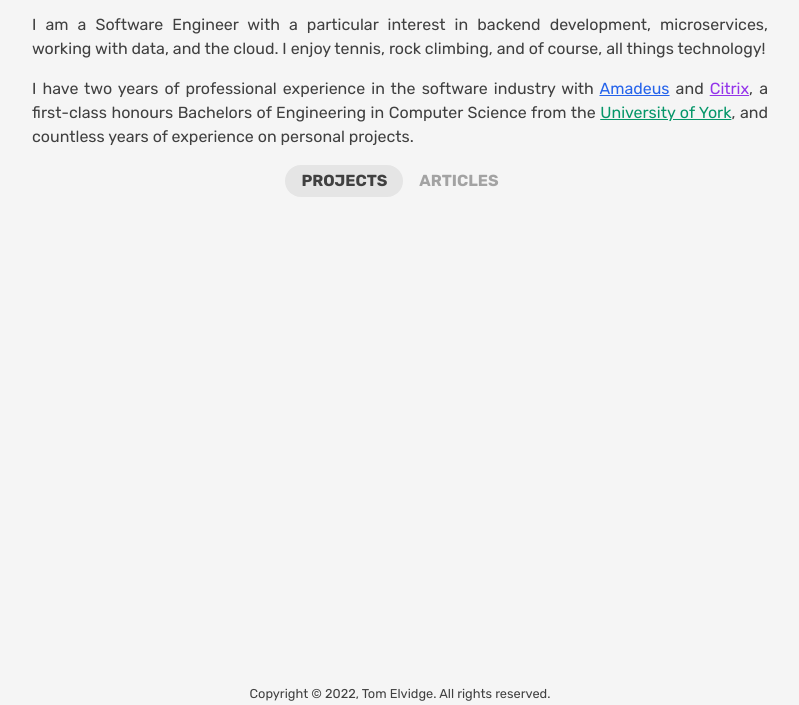
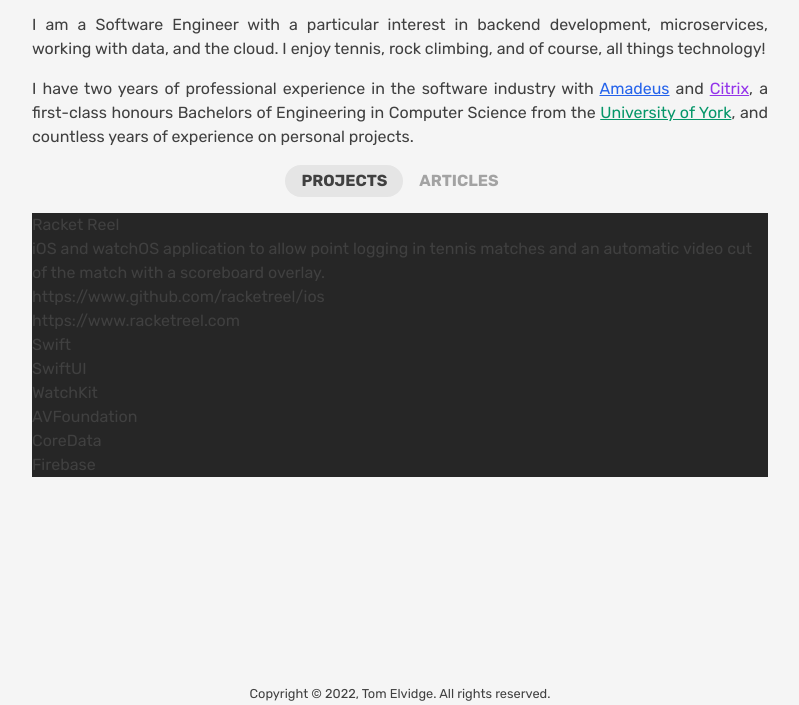
Before and after one commit to tom-elvidge/personalsite, a Gatsby site: page / in a window 1280 px wide. Shown: the part 95-800 px from the top of the page, without its empty margins (240-1039 px from the left). Built offline with nearby package versions, Linux system fonts and the light colour scheme; Gatsby itself is replaced by a stand-in of ours.

Commit message:
Added project data and component

```diff
--- /dev/null
+++ b/src/components/project.js
@@ -0,0 +1,25 @@
+import * as React from "react"
+import PropTypes from "prop-types"
+
+const Project = ({ project }) => (
+  <div className="bg-neutral-800" >
+      <h1>{project.name}</h1>
+      <p>{project.description}</p>
+      <a href={project.source}>{project.source}</a>
+      <br />
+      <a href={project.url}>{project.url}</a>
+      <ul>
+        {
+          project.technologies.map(technology => {
+            return <li>{technology}</li>
+          })
+        }
+      </ul>
+  </div>
+)
+
+Project.propTypes = {
+  project: PropTypes.object,
+}
+
+export default Project
--- /dev/null
+++ b/src/data/projects.json
@@ -0,0 +1,16 @@
+[
+  {
+    "name": "Racket Reel",
+    "url": "https://www.racketreel.com",
+    "source": "https://www.github.com/racketreel/ios",
+    "description": "iOS and watchOS application to allow point logging in tennis matches and an automatic video cut of the match with a scoreboard overlay.",
+    "technologies": [
+      "Swift",
+      "SwiftUI",
+      "WatchKit",
+      "AVFoundation",
+      "CoreData",
+      "Firebase"
+    ]
+  }
+]
--- a/src/pages/index.js
+++ b/src/pages/index.js
@@ -1,6 +1,8 @@
 import * as React from "react"
 import Root from "../components/root"
 import SelectButton from "../components/selectbutton"
+import Project from "../components/project"
+import projects from "../data/projects.json"
 
 class IndexPage extends React.Component {
 
@@ -28,6 +30,13 @@ class IndexPage extends React.Component {
             <SelectButton text="PROJECTS" selected={this.state.showProjects} onClick={this.updateShowProjects.bind(this, true)} />
             <SelectButton text="ARTICLES" selected={!this.state.showProjects} onClick={this.updateShowProjects.bind(this, false)} />
           </div>
+          {
+            this.state.showProjects ? (
+              projects.map(project => {
+                return <Project project={project} />
+              })
+            ) : <h1>Articles</h1>
+          }
         </div>
       </Root>
     )
```
